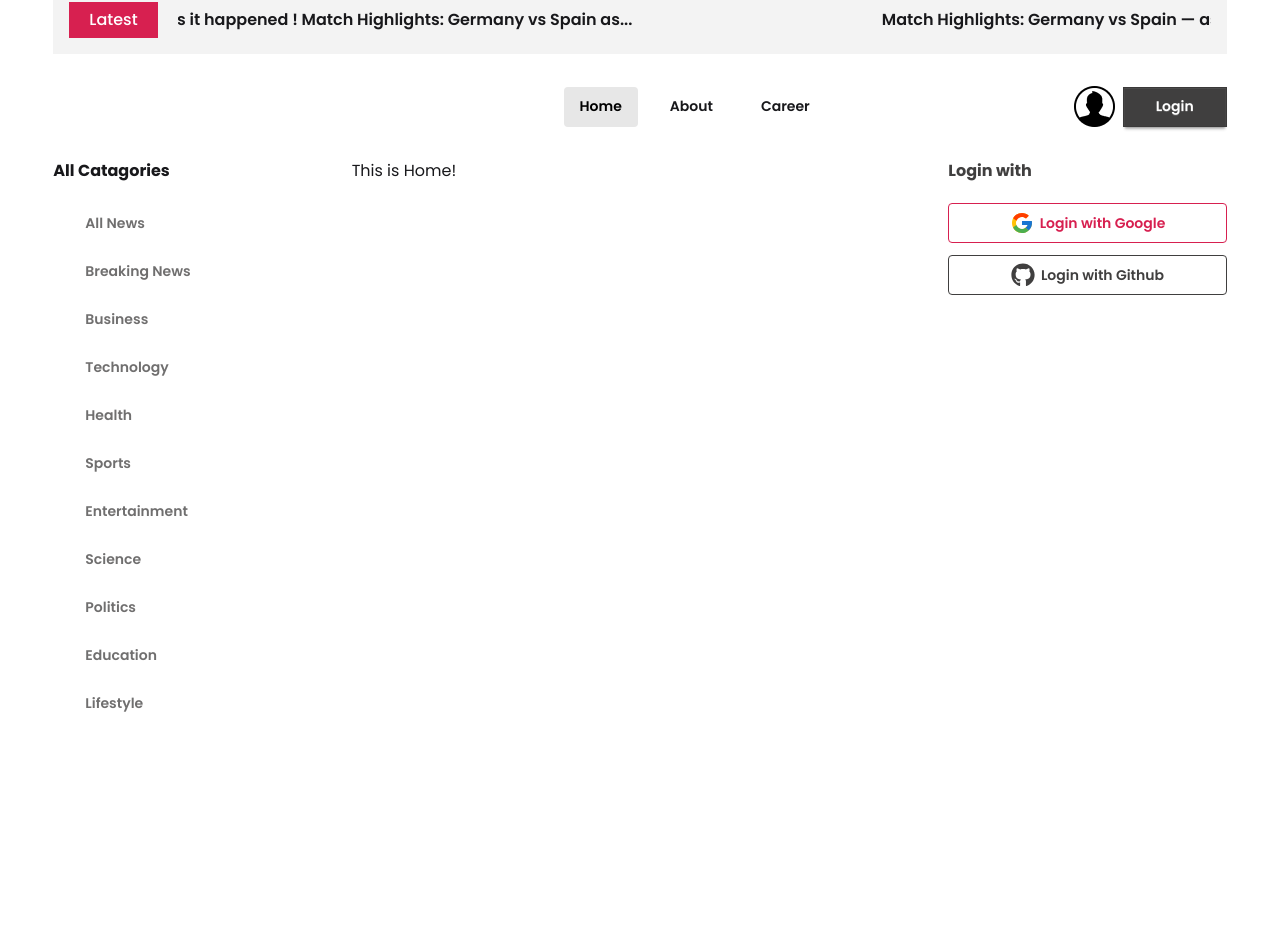
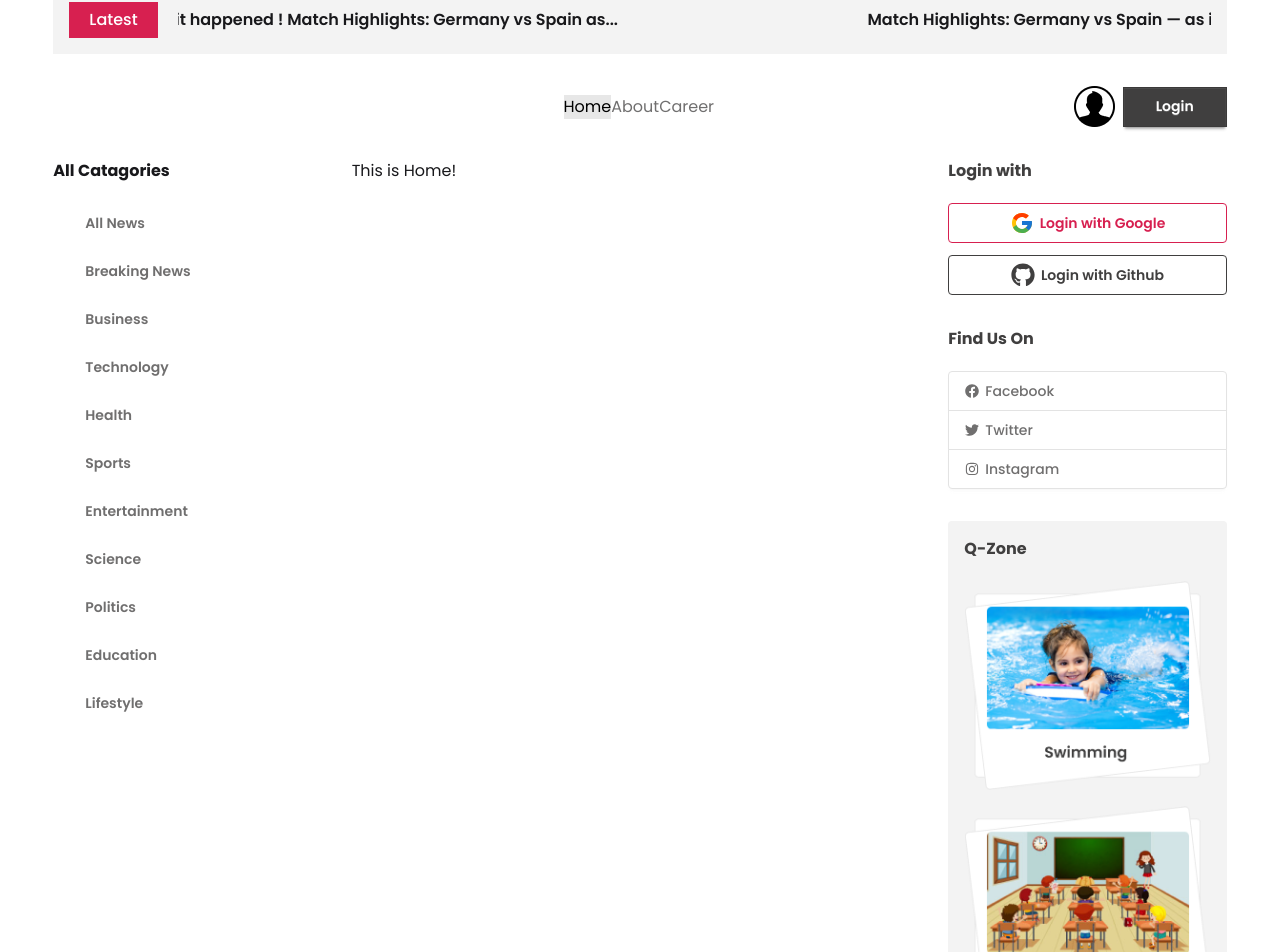
Before and after one commit to Ana-Ammar/dragon-news, a React (Vite) app: page / in a window 1280 px wide. Shown: the part 180-1132 px from the top of the page. Before the commit the page ends 935 px from the top, so only its background shows below. Built offline with nearby package versions, Linux system fonts and the light colour scheme.

Commit message:
right aside design

```diff
--- /dev/null
+++ b/src/Components/HomeLayouts/FindUs.jsx
@@ -0,0 +1,17 @@
+import React from "react";
+import { FaFacebook, FaInstagram, FaTwitter } from "react-icons/fa";
+
+const FindUs = () => {
+  return (
+    <div>
+      <h1 className="text-primary font-bold">Find Us On</h1>
+      <div className="join join-vertical mt-5 w-full">
+        <button className="btn join-item bg-base-100 justify-start hover:bg-base-200 text-accent font-medium"><FaFacebook /> Facebook</button>
+        <button className="btn join-item bg-base-100 justify-start hover:bg-base-200 text-accent font-medium"><FaTwitter /> Twitter</button>
+        <button className="btn join-item bg-base-100 justify-start hover:bg-base-200 text-accent font-medium"><FaInstagram /> Instagram</button>
+      </div>
+    </div>
+  );
+};
+
+export default FindUs;
--- /dev/null
+++ b/src/Components/HomeLayouts/Qzone.jsx
@@ -0,0 +1,19 @@
+import swimmingImg from "../../assets/swimming.png"
+import classImg from "../../assets/class.png"
+import playgroundImg from "../../assets/playground.png"
+
+const Qzone = () => {
+    return (
+        <div className='bg-base-200 p-4 rounded-sm'>
+            <h1 className='text-primary font-bold mb-5'>Q-Zone</h1>
+            <div className="space-y-4 flex flex-col">
+                <img src={swimmingImg} />
+                <img src={classImg} />
+                <img src={playgroundImg} />
+            </div>
+
+        </div>
+    );
+};
+
+export default Qzone;
--- a/src/Components/HomeLayouts/RightAside.jsx
+++ b/src/Components/HomeLayouts/RightAside.jsx
@@ -1,11 +1,15 @@
+import FindUs from "./FindUs";
+import Qzone from "./Qzone";
 import SocialLogin from "./SocialLogin";
 
 
 const RightAside = () => {
 
     return (
-        <div>
+        <div className="space-y-8">
             <SocialLogin></SocialLogin>
+            <FindUs></FindUs>
+            <Qzone></Qzone>
         </div>
     );
 };
--- a/src/Components/HomeLayouts/SocialLogin.jsx
+++ b/src/Components/HomeLayouts/SocialLogin.jsx
@@ -1,4 +1,3 @@
-import React from 'react';
 import { FaGithub } from 'react-icons/fa';
 import { FcGoogle } from 'react-icons/fc';
 
--- a/src/Components/Navbar.jsx
+++ b/src/Components/Navbar.jsx
@@ -5,14 +5,14 @@
   return (
     <div className="flex items-center justify-between text-accent">
       <div className="flex-1"></div>
-      <div className="flex gap-4 flex-1">
-        <NavLink to="/" className="btn bg-base-100 border-0 shadow-none">
+      <div className="flex flex-1">
+        <NavLink to="" className="bg-base-100 border-0 shadow-none">
           Home
         </NavLink>
-        <NavLink to="/about" className="btn bg-base-100 border-0 shadow-none">
+        <NavLink to="/about" className="bg-base-100 border-0 shadow-none">
           About
         </NavLink>
-        <NavLink to="/career" className="btn bg-base-100 border-0 shadow-none">
+        <NavLink to="/career" className="bg-base-100 border-0 shadow-none">
           Career
         </NavLink>
       </div>
--- a/src/Routes/router.jsx
+++ b/src/Routes/router.jsx
@@ -9,7 +9,7 @@
         element: <HomeLayout></HomeLayout>,
         children: [
             {
-                index: true,
+                path: "",
                 element: <Home></Home>
             },
             {
```
